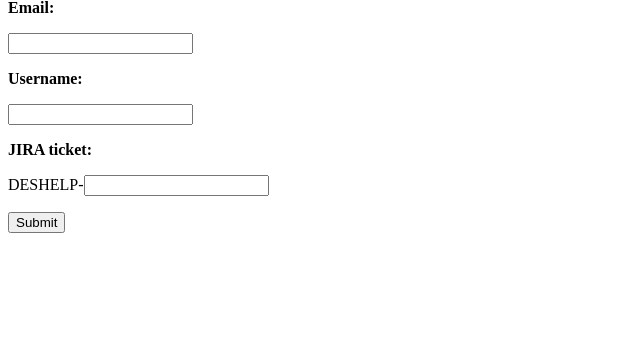
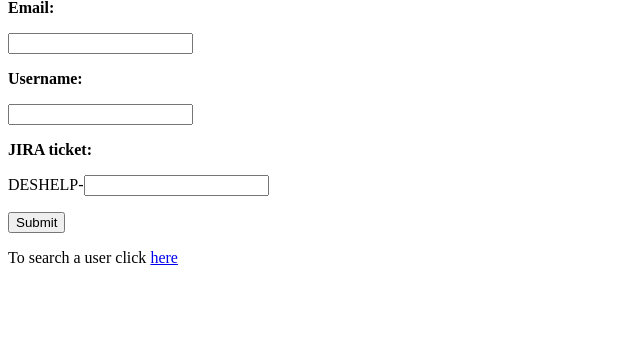
Before and after one commit to des-labs/desticket, a Flask app: page / in a window 1280 px wide. Shown: the part 267-616 px from the top of the page, without its empty margins (0-640 px from the left). Run offline with Flask 2, Linux system fonts and the light colour scheme.

Commit message:
adding search function and updating db connection

```diff
--- a/app/jiracmd.py
+++ b/app/jiracmd.py
@@ -25,7 +25,7 @@ class Jira:
     def search_for_issue(self,email):
         jql = 'summary ~ "Help with DESDM account" \
                and project = "DESHELP" \
-               and text ~ "Reset my passwords" \
+               and (text ~ "Reset my passwords" | text ~ "Forgot DB credentials") \
                and status = "Open" \
                and text ~ "Email: {email}"'.format(email=email)
         issue = self.jira.search_issues(jql)
@@ -40,6 +40,3 @@ class Jira:
 		    }
         ticket = self.jira.create_issue(fields=ticket_dict)
         return ticket.key
-
-    def add_jira_comment(self,issue,comment):
-        self.jira.add_comment(issue,comment)
--- a/app/views.py
+++ b/app/views.py
@@ -1,6 +1,7 @@
 from flask import render_template,request,url_for,redirect,session
 from wtforms import Form,validators, StringField,SubmitField
 from app import app,query,resolve, jiracmd
+import sys
 
 class EnterText(Form):
     username = StringField(label='user',validators=[validators.Optional()])
@@ -8,16 +9,20 @@ class EnterText(Form):
     jiraticket = StringField(label='ticket',validators=[validators.Optional()])
 
     def validate(self):
-        if not self.username.data and not self.email.data and not self.jiraticket.data:
+        if not self.username.data and not self.email.data:
             return False
         return True
 
 class ResetButton(Form):
     button = SubmitField(label='reset')
 
+class Search(Form):
+    search = StringField(label='search', validators=[validators.InputRequired()])
+
 @app.route('/',methods=['POST','GET'])
 @app.route('/index',methods=['POST','GET'])
-def index():
+def index(message=None):
+    print(message)
     form = EnterText(request.form)
     if request.method == 'POST':
         input_username = request.form['username']
@@ -29,31 +34,54 @@ def index():
         return redirect(url_for('form_submitted',user=query_dict['user'],
                 email=query_dict['email'],count=query_dict['count']))
 
-    return render_template('index.html')
+    return render_template('index.html',message=message)
 
 @app.route('/form_submitted',methods=['POST','GET'])
 def form_submitted(user=None,email=None,jira_ticket=None, count=None):
     form = ResetButton(request.form)
-    print(email)
     if request.method=='POST':
         user = request.args.get('user')
         email = request.args.get('email')
         jira = jiracmd.Jira('jira-desdm')
-        issues = jira.search_for_issue(email)
-        if len(issues) > 1:
-            message = "There are more than one open issues! Please resubmit form \
-                       and specify the ticket number.\n {results}".format(results=[key.key for key in iss])
-            return redirect(url_for('form_submitted',user=user, email= email, text=message))
-        elif len(issues) == 0:
-            # create ticket
-            tic = ''
+        if jira_ticket:
+            ticket = str(jira_ticket)
         else:
-            ticket = issues[0].key
-            message = "Ticket {tix} resolved and {user} password had been reset!".format(
+            issues = jira.search_for_issue(email)
+            if len(issues) > 1:
+                message = "There are more than one open issues! Please resubmit form \
+                           and specify the ticket number.\n \
+                           {results}".format(results=[key.key for key in iss])
+                return redirect(url_for('passwd_reset',user=user, email= email, text=message))
+            elif len(issues) == 0:
+                message = "No ticket found for {user}!".format(user=user)
+                return redirect(url_for('passwd_reset',user=user, text = message))
+            else:
+                ticket = issues[0].key.split('-')[1]
+        # run resolve here...
+        try:
+            resolve.run_all(ticket,user)
+            message = "Ticket DESHELP-{tix} resolved and {user} password had been reset!".format(
                     tix=ticket, user= user)
             return redirect(url_for('passwd_reset',user=user,text=message))
+        except:
+            message = "Failed to resolve DESHELP-{tix} for {user}: \
+                       {errcls}:{err}!".format(tix=ticket, user = user, errcls = sys.exc_info()[0],err =sys.exc_info()[1])
+            return redirect(url_for('passwd_reset',user=user,text=message))
+
+
     return render_template('form_submitted.html',user=user,email = email, count=count)
 
 @app.route('/passwd_reset/<user>',methods=['POST','GET'])
 def passwd_reset(user=None,text=None):
     return render_template('passwd_reset.html',user=user,text=text)
+
+@app.route('/search',methods=['POST','GET'])
+def search():
+    form = Search(request.form)
+    if request.method=='POST':
+        search_text = request.form['search']
+    if form.validate():
+        results = query.search(search_text)
+        return redirect(url_for('index',message=results))
+
+    return render_template('search.html')
--- a/settings.cfg
+++ b/settings.cfg
@@ -1,2 +1,3 @@
-TEMPLATES_PATH="/Users/michaeldjohnson/Code/git/desticket/templates"
+TEMPLATES_PATH="/Users/mjohns44/GIT_DESDM/desticket/templates"
+ACCESS_PATH="/Users/mjohns44/GIT_DESDM/desticket/access.yaml"
 SECRET_KEY="cookies!@!@"
--- a/templates/form_submitted.html
+++ b/templates/form_submitted.html
@@ -1,7 +1,6 @@
 {% extends "header.html" %}
 
 {% block content %}
-<body>
 {% if request.args.get('count') == '1' %}
 <form method='POST'>
 <h2><font color="green">{{request.args.get('user')}}</font> exists! Click to reset password
@@ -12,5 +11,4 @@
 <h2> <font color="red">{{request.args.get('user')}}</font> does not exist!</h2>
 {% endif %}
 <p> To reset another password click <a href={{url_for('index')}}>here</a><p>
-</body>
 {% endblock %}
--- a/templates/header.html
+++ b/templates/header.html
@@ -1,9 +1,14 @@
 <html>
 <head>
 <center id=images>
+<a href="{{url_for('index')}}">
 <img src="{{ url_for('static', filename = 'des_logo_horizontal.png') }}" height=150>
+</a>
 <h2>DESDM HELP: User Password Reset Tool</h2>
 </center>
-{% block content %}{% endblock %}
 </head>
+<body>
+{% block content %} {% endblock %}
+<p> To search a user click <a href={{url_for('search')}}>here</a><p>
+</body>
 </html>
--- a/templates/index.html
+++ b/templates/index.html
@@ -1,6 +1,8 @@
 {% extends "header.html" %}
 {% block content %}
-<body>
+{% if request.args.get('message') %}
+<pre>{{ request.args.get('message') }}</pre>
+{% endif %}
 <h3> Enter the email and/or username. Additionally, you can enter the JIRA ticket number.</h3>
 <form name='info' method='POST'>
 <p><strong>Email:</strong></p>
@@ -11,6 +13,5 @@
 <p>DESHELP-<input type='text' name='jiraticket' id='jiraTicket' /></p>
 <p><input type="submit" /></p>
 </form>
-</body>
 
 {% endblock %}
--- a/templates/passwd_reset.html
+++ b/templates/passwd_reset.html
@@ -1,11 +1,8 @@
 {% extends "header.html" %}
 {% block content %}
-
-<body>
 
 <h2> {{ request.args.get('text')}} </h2>
 
 <p> To reset another password click <a href={{url_for('index')}}>here</a><p>
 
-</body>
 {% endblock %}
```
Also changed, not shown: app/query.py (+14 -4 lines), app/resolve.py (+7 -4 lines), templates/search.html (added, +9 -0 lines), 2 other files.
